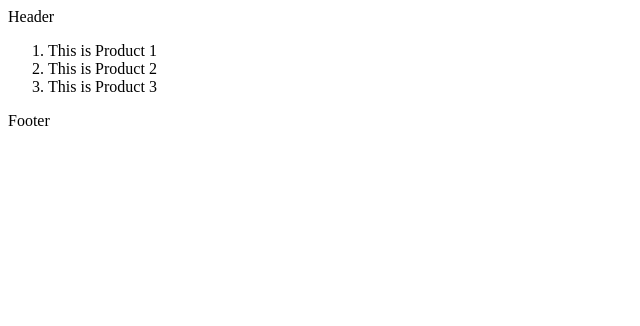
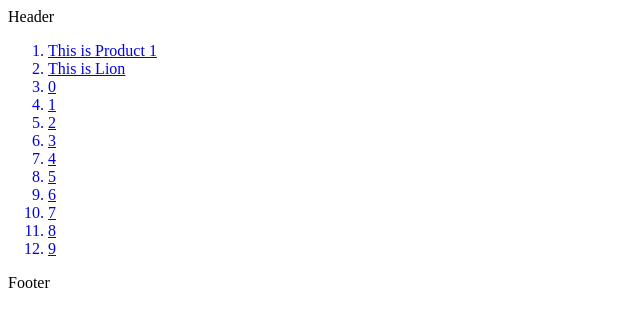
Before and after one commit to apurboroy7077/next_js_learning, a Next.js app in the folder hello_world/: page /products in a window 1280 px wide. Shown: the top 326 px of the page, without its empty margins (0-640 px from the left). Built offline with nearby package versions, Linux system fonts and the light colour scheme.

Commit message:
Link Components, Lesson 19, Date 22/2/2024, Thursday, 11:31 PM

```diff
--- a/hello_world/src/app/products/page.tsx
+++ b/hello_world/src/app/products/page.tsx
@@ -1,10 +1,24 @@
+import Link from "next/link";
+
 const Product = () => {
   return (
     <div>
       <ol>
-        <li>This is Product 1</li>
-        <li>This is Product 2</li>
-        <li>This is Product 3</li>
+        <Link href="/products/product1">
+          <li>This is Product 1</li>
+        </Link>
+        <Link href="/products/Lion" replace>
+          <li>This is Lion</li>
+        </Link>
+        {Array.from({ length: 10 }).map((nothing, index) => {
+          return (
+            <>
+              <Link href={`/products/${index}`}>
+                <li>{index}</li>
+              </Link>
+            </>
+          );
+        })}
       </ol>
     </div>
   );
```
Also changed, not shown: hello_world/src/app/blog/page.tsx (+10 -1 lines), hello_world/src/app/page.tsx (+8 -1 lines).
